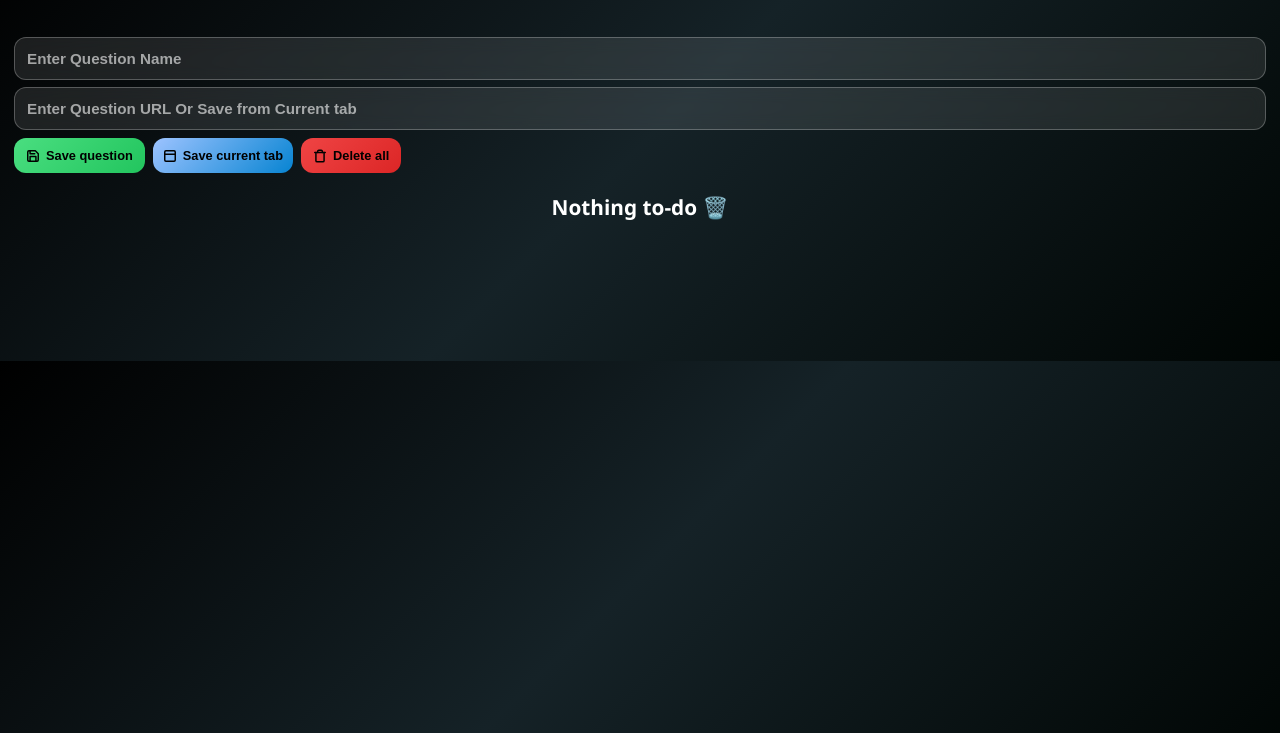
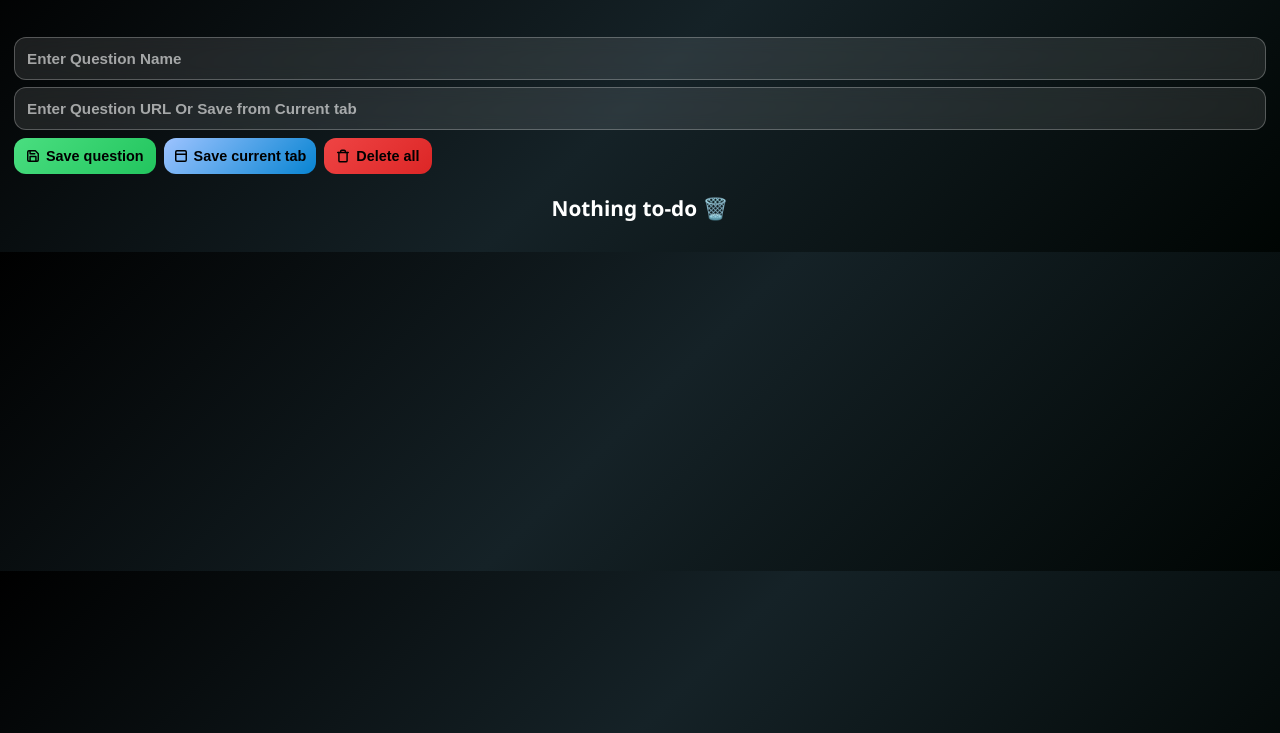
Before and after one commit to anuj0-source/DSA-tracker-extension, a browser extension: page index.html in a window 1280 px wide. Shown: the part 67-800 px from the top of the page. Drawn offline with Linux system fonts and the light colour scheme.

Commit message:
fixed font size

```diff
--- a/index.css
+++ b/index.css
@@ -6,7 +6,7 @@ body {
     font-family: "Segoe UI", system-ui, -apple-system, sans-serif;
     background: linear-gradient(135deg, #000000, #152227, #000503);
     color: #eaeaea;
-    min-height: 400px;
+    min-width: 420px;
 }
 
 /* 🔤 Heading */
@@ -75,7 +75,7 @@ input[type="url"]:focus {
 /* 🔘 Utility Buttons */
 .utility-btn {
     padding: 10px 12px;
-    font-size: 0.8rem;
+    font-size: 0.9rem;
     font-weight: 700;
     border-radius: 12px;
     border: none;
@@ -151,6 +151,7 @@ li.deleting:hover {
 
 /* 🔗 Links */
 a {
+    font-size: 16px;
     text-decoration: none;
     color: rgb(99, 227, 40);
     font-weight: 600;
```
